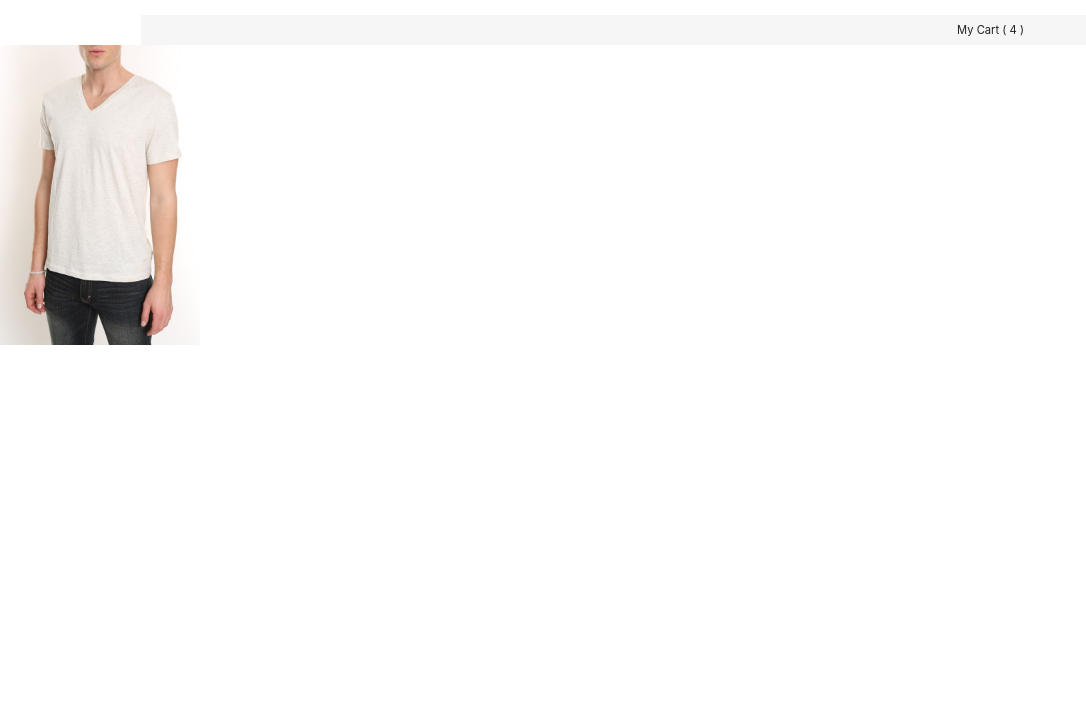
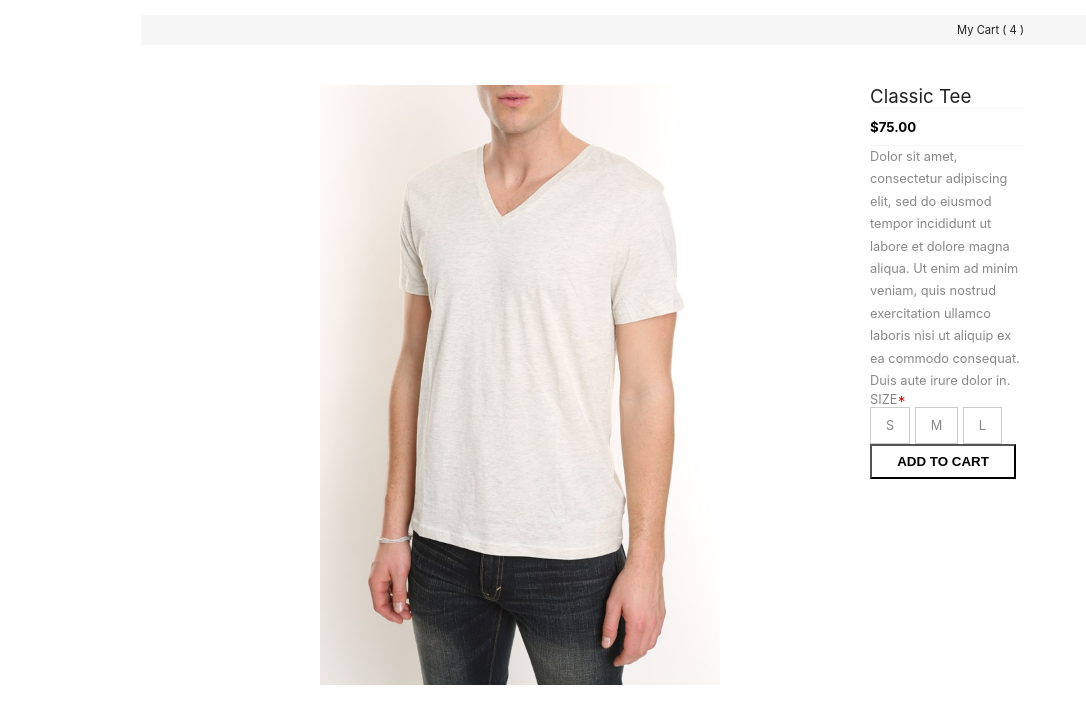
Before and after one commit to michael-rua/mr-tech-test, a React (Create React App) app: page / in a window 1280 px wide. Shown: the top 724 px of the page, without its empty margins (0-1086 px from the left). Built offline with nearby package versions, Linux system fonts and the light colour scheme.

Commit message:
finished design

```diff
--- a/src/Body.jsx
+++ b/src/Body.jsx
@@ -1,5 +1,6 @@
 import React from 'react'
 import './index.css'
+import Sizes from './Sizes'
 
 export default function Body () {
   const whiteVNeck = '/classic-tee.jpg'
@@ -10,8 +11,17 @@ export default function Body () {
       className = 'classic-tee'
       src= {whiteVNeck}
       alt='person wearing white V-neck T-shirt'/>
+      <div className='description-container'>
+      <h3 className='title'>Classic Tee</h3>
+      <div className='lines'>
+        <h5 className='price'>$75.00</h5>
+      </div>
+      <p className='description'>
+      Dolor sit amet, consectetur adipiscing elit, sed do eiusmod tempor incididunt ut labore et dolore magna aliqua. Ut enim ad minim veniam, quis nostrud exercitation ullamco laboris nisi ut aliquip ex ea commodo consequat. Duis aute irure dolor in.
+      </p>
+      <Sizes />
+      </div>
+    </div>
 
-
-    </div>
   )
 }
--- a/src/Sizes.jsx
+++ b/src/Sizes.jsx
@@ -0,0 +1,18 @@
+import React from 'react'
+import './index.css'
+
+export default function Sizes () {
+
+
+  return (
+    <div className='size-container'>
+      <p className='size-title'>SIZE<span className='size-required'>*</span></p>
+      <div className='size-boxes'>
+        <p className='small'>S</p>
+        <p className='medium'>M</p>
+        <p className='large'>L</p>
+      </div>
+      <button className='size-button'>ADD TO CART</button>
+    </div>
+  )
+}
--- a/src/index.css
+++ b/src/index.css
@@ -18,6 +18,8 @@ code {
     monospace;
 }
 
+/* Nav Component */
+
 .nav-bar {
   justify-content: center;
   max-width: 100%;
@@ -37,14 +39,124 @@ code {
   color: #222222;
 }
 
+/* Body Component */
+
 .body-container {
   display: flex;
+  flex-direction: row;
+  margin-top: 40px;
+  margin-left: 25%;
+  margin-right: 20%;
 
 }
 
 .classic-tee {
-  width: 200px;
+  max-width: 400px;
   height: auto;
+}
+
+.description-container {
+  display: flex;
+  flex-direction: column;
+  margin-left: 150px;
+  justify-content: space-between;
+  max-height: 330px;
+
+}
+.title {
+  font-weight: 400;
+  color: #222222;
+}
+.lines {
+  border-top: #F6F6F7;
+  border-bottom: #F6F6F7;
+  padding-top: 10px;
+  padding-bottom: 10px;
+  border-bottom-style: solid;
+  border-bottom-width: 0.1px;
+  border-top-style: solid;
+  border-top-width: 0.1px;
+}
+
+.description {
+  color: #888888;
+  font-size: 0.8rem;
+  line-height: 1.4rem;
+}
+
+/* Size Component */
+
+.size-container {
+  display: flex;
+  flex-direction: column;
+  height: 120px;
+  justify-content: space-between;
+}
+.size-title {
+  font-size: 0.8rem;
+  color: #888888;
+
+}
+.size-required {
+  color:#C90000;
+}
+.size-boxes {
+  display: flex;
+  flex-direction: row;
+  justify-content: space-between;
+  width: 132px;
+
+}
+
+.small {
+  font-size: 0.8rem;
+  color: #888888;
+  border:#CCCCCC;
+  border-style: solid;
+  padding: 10px 15px;
+  border-width: 0.4px;
+}
+.small:hover {
+  cursor: pointer;
+}
+.medium {
+  color: #888888;
+  font-size: 0.8rem;
+  border:#CCCCCC;
+  border-style: solid;
+  padding: 10px 15px;
+  border-width: 0.4px;
+}
+.medium:hover {
+  cursor: pointer;
+}
+.large {
+  color: #888888;
+  font-size: 0.8rem;
+  border:#CCCCCC;
+  border-style: solid;
+  padding: 10px 15px;
+  border-width: 0.4px;
+}
+.large:hover {
+  cursor: pointer;
+}
+
+.size-button {
+  font-weight: 600;
+  background-color: white;
+  border-width: 2px;
+  border-color: black;
+  width: 146px;
+  height: 35px;
+  transition: 0s background-color;
+}
+.size-button:hover {
+  cursor: pointer;
+  color: white;
+  background-color: black;
+  transition: 0.2s background-color;
+
 }
 
 @media screen and (max-width: 1024px) {
@@ -60,10 +172,33 @@ code {
   }
 
   .nav-text {
-    position: fixed;
+    position: absolute;
     right: 5%;
     font-size: .7rem;
     color: #222222;
   }
 
+  .body-container {
+    display: flex;
+    flex-direction: column;
+    margin-top: 35px;
+    margin-left: 5%;
+    margin-right: 5%;
+  }
+
+  .classic-tee {
+    max-width: 400px;
+    height: auto;
+
+  }
+  .description-container {
+    display: flex;
+    flex-direction: column;
+    justify-content: space-between;
+    height: 400px;
+    margin-top: 3rem;
+    margin-bottom: 3rem;
+    margin-left: 0px;
+  }
+
 }
```
